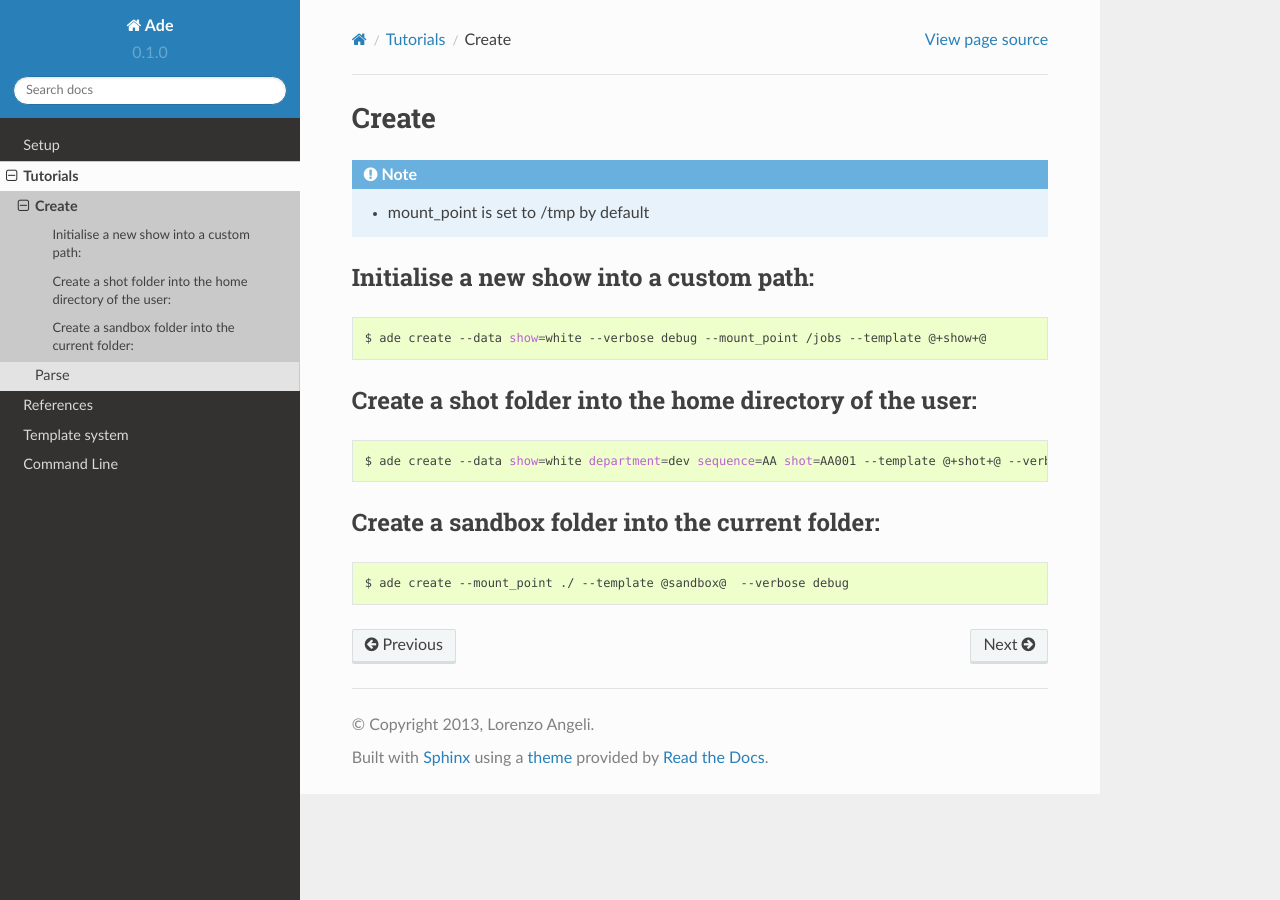
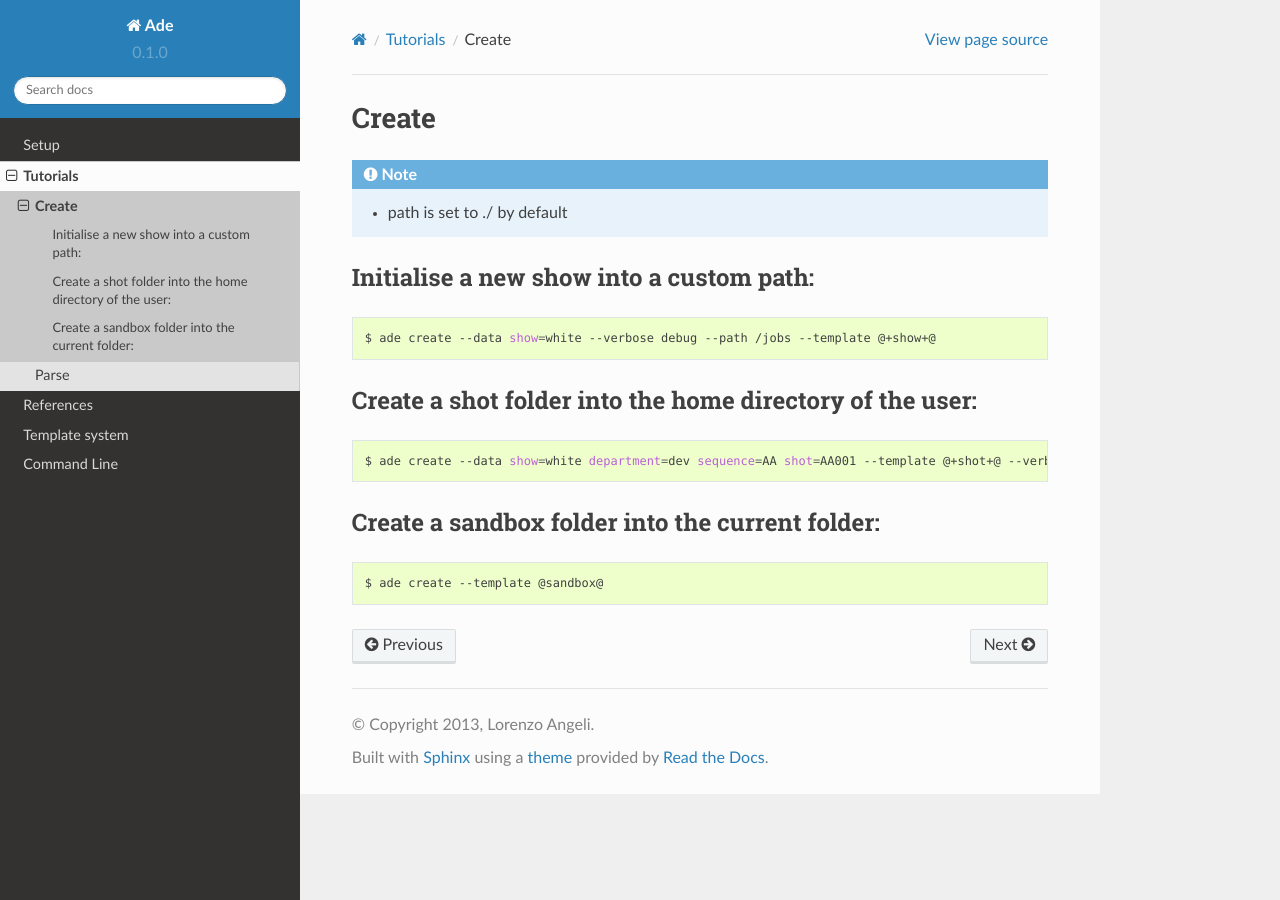
Before and after one commit to EfestoLab/ade, a Sphinx documentation site: the page built from docs/source/tutorials/create.rst, in a window 1280 px wide. Built offline with Sphinx 7.4.7 and the Read the Docs theme 2.0.0, drawn with Linux system fonts in a browser that asks for light colours.

Commit message:
docs cleanup and fixes in code

```diff
--- a/docs/source/index.rst
+++ b/docs/source/index.rst
@@ -11,7 +11,7 @@ Provides the ability to create and parse a tree file structure,
 from a set of fragment folders, contained in an arbitrary location.
 
 .. note::
-   If you want to quickly get up to speed consult the example page.
+   If you want to quickly get up to speed consult the setup and tutorials page.
 
 Contents:
 
--- a/docs/source/tutorials/create.rst
+++ b/docs/source/tutorials/create.rst
@@ -2,21 +2,21 @@ Create
 ======
 
 .. note::
-    - mount_point is set to /tmp by default
+    - path is set to ./ by default
 
 Initialise a new show into a custom path:
 -------------------------------------------
 
 .. code-block:: bash
 
-    $ ade create --data show=white --verbose debug --mount_point /jobs --template @+show+@
+    $ ade create --data show=white --verbose debug --path /jobs --template @+show+@
 
 Create a shot folder into the home directory of the user:
 ---------------------------------------------------------
 
 .. code-block:: bash
 
-    $ ade create --data show=white department=dev sequence=AA shot=AA001 --template @+shot+@ --verbose debug --mount_point $HOME
+    $ ade create --data show=white department=dev sequence=AA shot=AA001 --template @+shot+@ --verbose debug --path $HOME
 
 
 Create a sandbox folder into the current folder:
@@ -24,4 +24,4 @@ Create a sandbox folder into the current folder:
 
 .. code-block:: bash
 
-    $ ade create --mount_point ./ --template @sandbox@  --verbose debug
+    $ ade create --template @sandbox@
```
Also changed, not shown: 1 other file.
